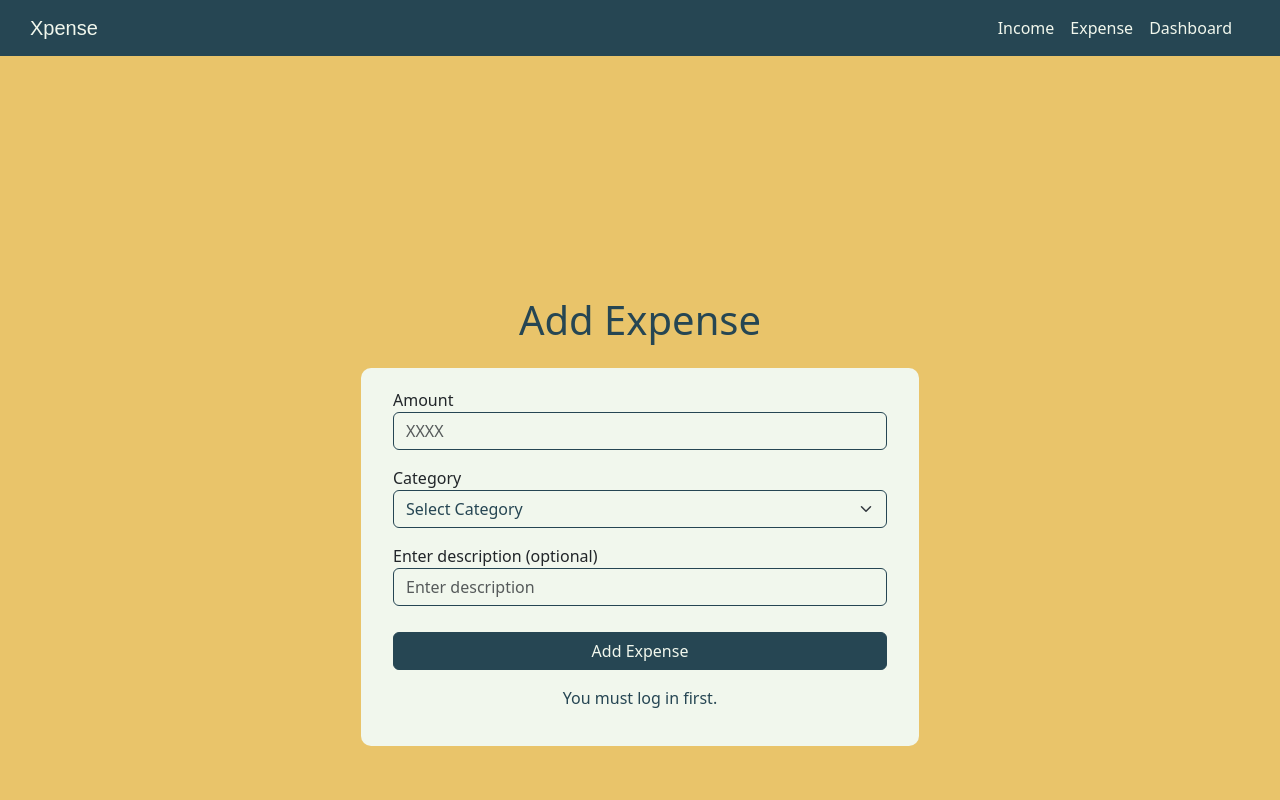
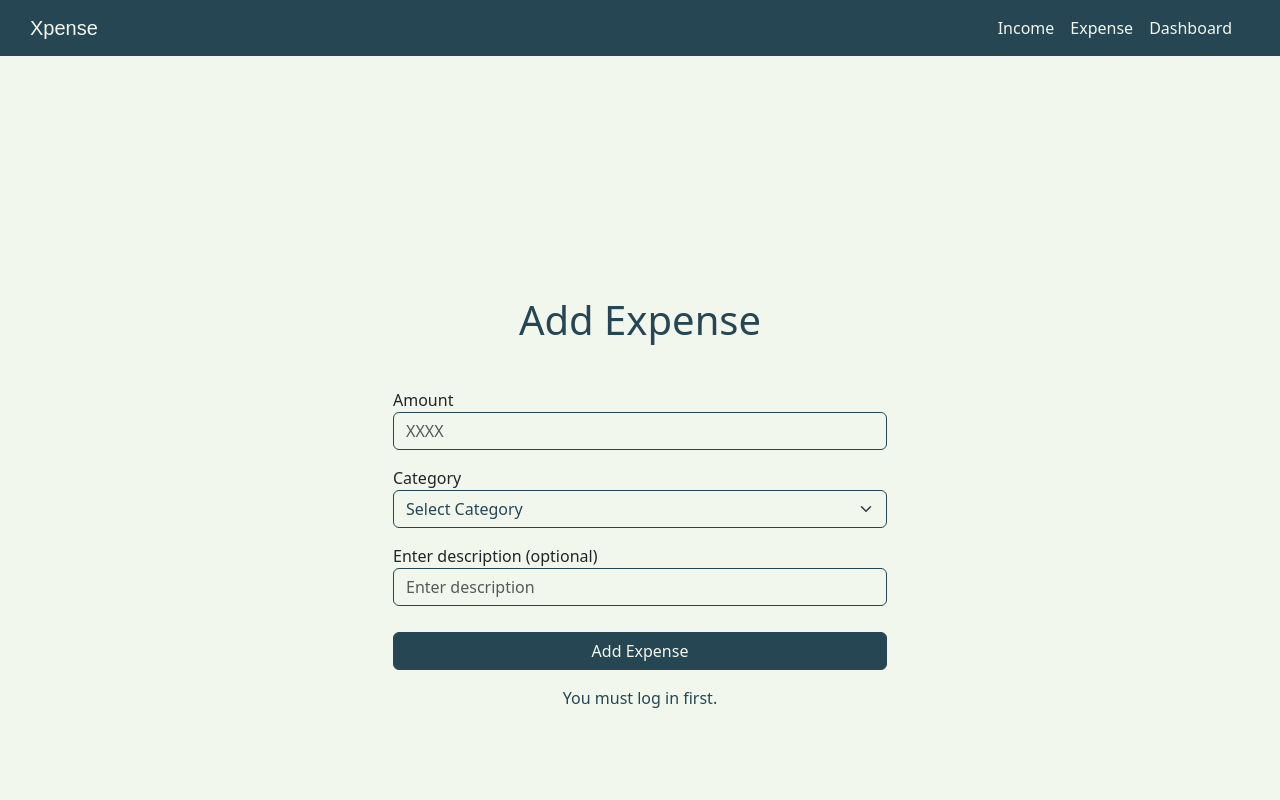
Before and after one commit to Shyam-Works/Xpense, a Next.js app: page /home/expense in a window 1280 px wide. Shown: the top 800 px of the page. Built offline with nearby package versions, Linux system fonts and the light colour scheme; a web font is replaced by a local one.

Commit message:
Update expense.js

```diff
--- a/src/pages/home/expense.js
+++ b/src/pages/home/expense.js
@@ -132,7 +132,7 @@ export default function Expense() {
   return (
     <div
       className="container-fluid"
-      style={{ margin: 0, padding: 0, boxSizing: "border-box", width: "100%" , backgroundColor: "#e9c46a"}}
+      style={{ margin: 0, padding: 0, boxSizing: "border-box", width: "100%" , backgroundColor: "#f1f7ed"}}
     >
       <div className="nav-container" style={{ backgroundColor: "#264653" }}>
         <nav className="navbar navbar-expand-lg navbar-dark">
@@ -303,7 +303,7 @@ export default function Expense() {
                 key={expense._id}
                 className="list-group-item mb-3"
                 style={{
-                  backgroundColor: "#fdfffc",
+                  backgroundColor: "#f1f7ed",
                   color: "#000000",
                   borderRadius: "10px",
                   border: "#7ca982",
@@ -339,7 +339,7 @@ export default function Expense() {
             <button
               onClick={loadMoreExpenses}
               className="btn btn-outline-secondary"
-              style={{ backgroundColor: "#e9c46a", color: "#364653", marginBottom: "20px" }}
+              style={{ backgroundColor: "#f1f7ed", color: "#364653", marginBottom: "20px" }}
             >
               Load More
             </button>
```
